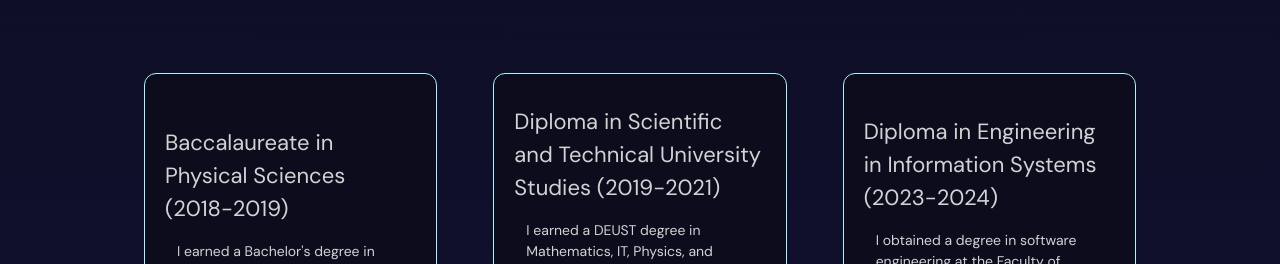
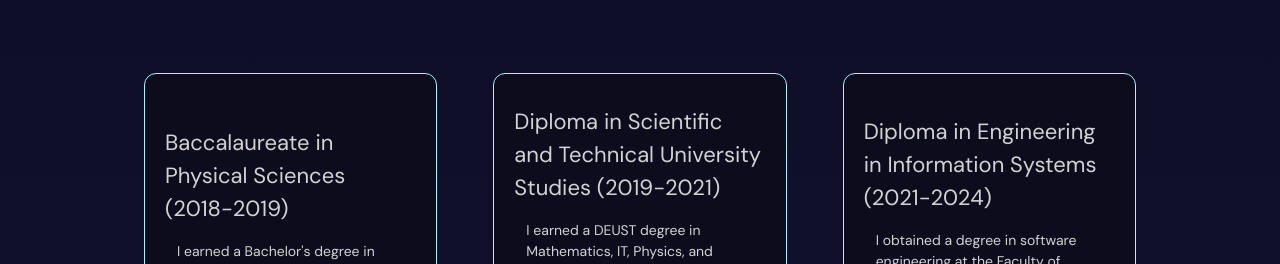
Before and after one commit to eljabriyassine/Portfolio, a React (Create React App) app: page / in a window 1280 px wide. Shown: the part 1953-2217 px from the top of the page. Built offline with nearby package versions, Linux system fonts and the light colour scheme.

Commit message:
last commit

```diff
--- a/package.json
+++ b/package.json
@@ -1,5 +1,5 @@
 {
-  "homepage": "https://eljabriyassine.github.io/el-jabri-yassine",
+  "homepage": "https://eljabriyassine.github.io/Portfolio",
   "name": "myportfolio",
   "version": "0.1.0",
   "private": true,
@@ -14,7 +14,7 @@
     "react-dom": "^18.2.0",
     "react-icons": "^4.11.0",
     "react-intersection-observer": "^9.5.2",
-    "react-scripts": "5.0.1",
+    "react-scripts": "^5.0.1",
     "react-toastify": "^9.1.3",
     "web-vitals": "^2.1.4"
   },
--- a/src/constantes/EducationInformation.js
+++ b/src/constantes/EducationInformation.js
@@ -13,7 +13,7 @@ export const EducationInformation = [
       'I earned a DEUST degree in Mathematics, IT, Physics, and Chemistry from the Faculty of Sciences and Techniques of Marrakesh.',
   },
   {
-    Degree: 'Diploma in Engineering in Information Systems (2023-2024)',
+    Degree: 'Diploma in Engineering in Information Systems (2021-2024)',
     location: 'Faculty of Sciences and Techniques of Marrakesh',
     description:
       'I obtained a degree in software engineering at the Faculty of Sciences and Techniques of Marrakesh',
```
Also changed, not shown: 2 other files (tests, documents, lock files or other folders).
